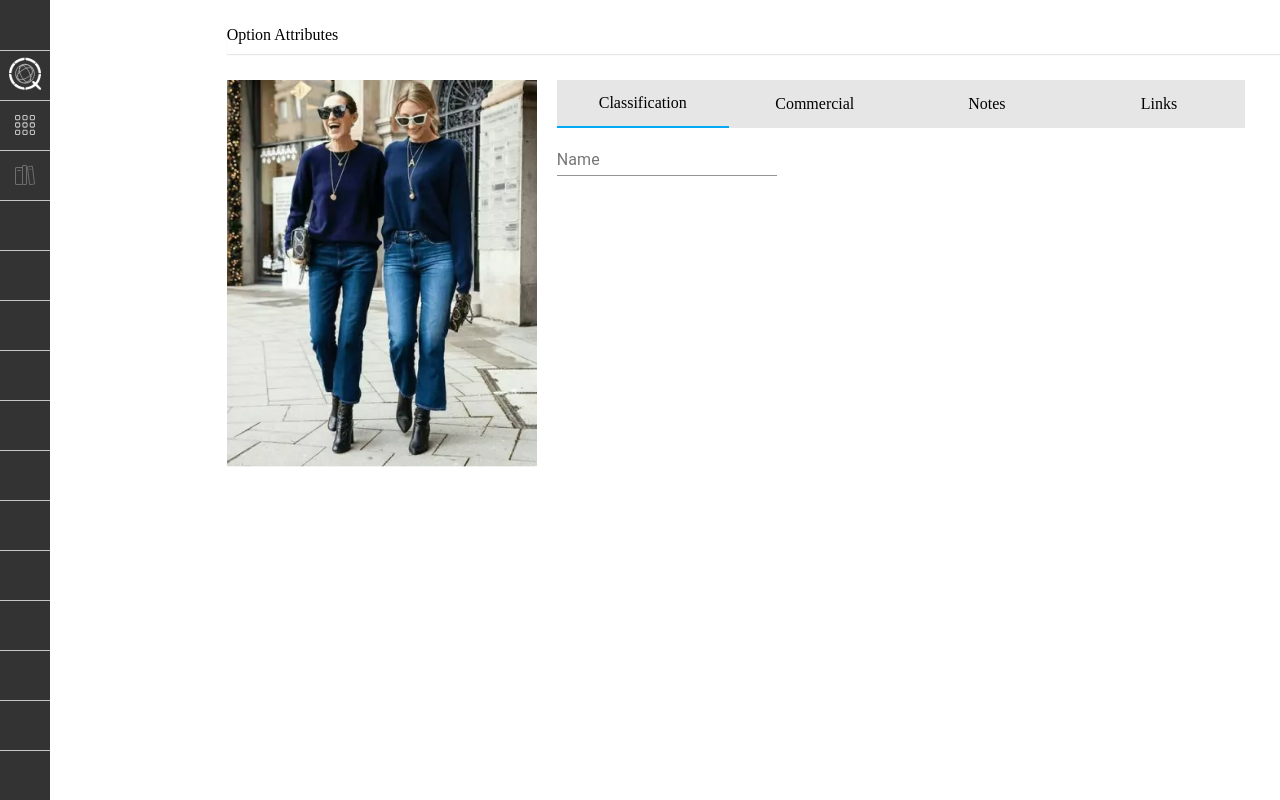
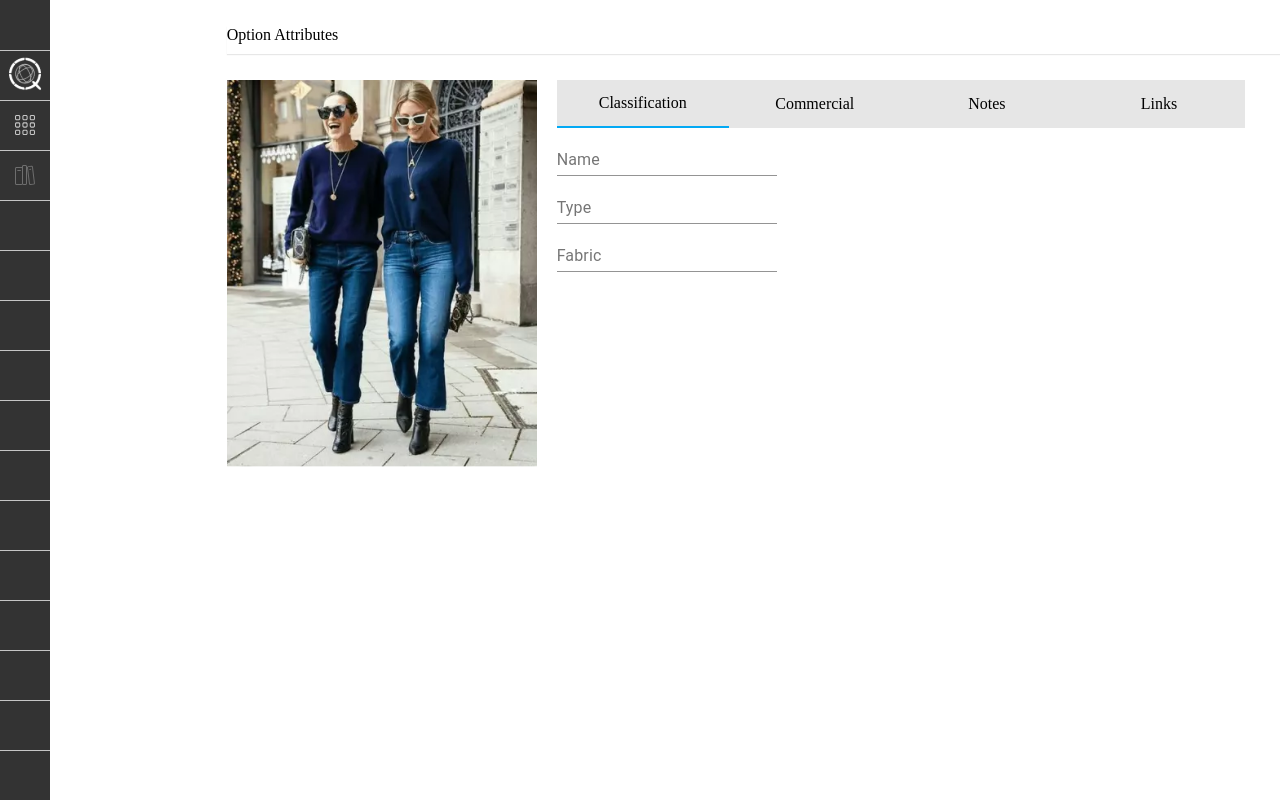
Before and after one commit to toreylittlefield/quadrant-basic-test-challenge, a React (Create React App) app in the folder client/: page / in a window 1280 px wide. Shown: the top 800 px of the page. Built offline with nearby package versions, Linux system fonts and the light colour scheme; a web font is replaced by a local one.

Commit message:
add SingleSelect & Auto Complete field to form

```diff
--- a/client/src/components/Inputs/CustomForm.js
+++ b/client/src/components/Inputs/CustomForm.js
@@ -1,5 +1,7 @@
 import React, { useState } from "react";
 import CustomTextField from "./CustomTextField";
+import CustomSingleSelect from "./CustomSingleSelect";
+import CustomAutoCompleteComboBox from "./CustomAutoCompleteComboBox";
 
 const defaultFormValues = {
   name: "",
@@ -10,13 +12,17 @@ const defaultFormValues = {
 
 const CustomForm = () => {
   const [formValues, setFormValues] = useState(defaultFormValues);
-  const { name, type, fabric, img } = formValues;
-  console.log({ type, fabric, img });
+  const { name, type, fabric } = formValues;
   return (
     // className={classes.root}
     <form noValidate autoComplete="off">
       {/* Textfield */}
       <CustomTextField setFormValues={setFormValues} name={name} />
+      <CustomSingleSelect setFormValues={setFormValues} type={type} />
+      <CustomAutoCompleteComboBox
+        setFormValues={setFormValues}
+        fabric={fabric}
+      />
     </form>
   );
 };
```
